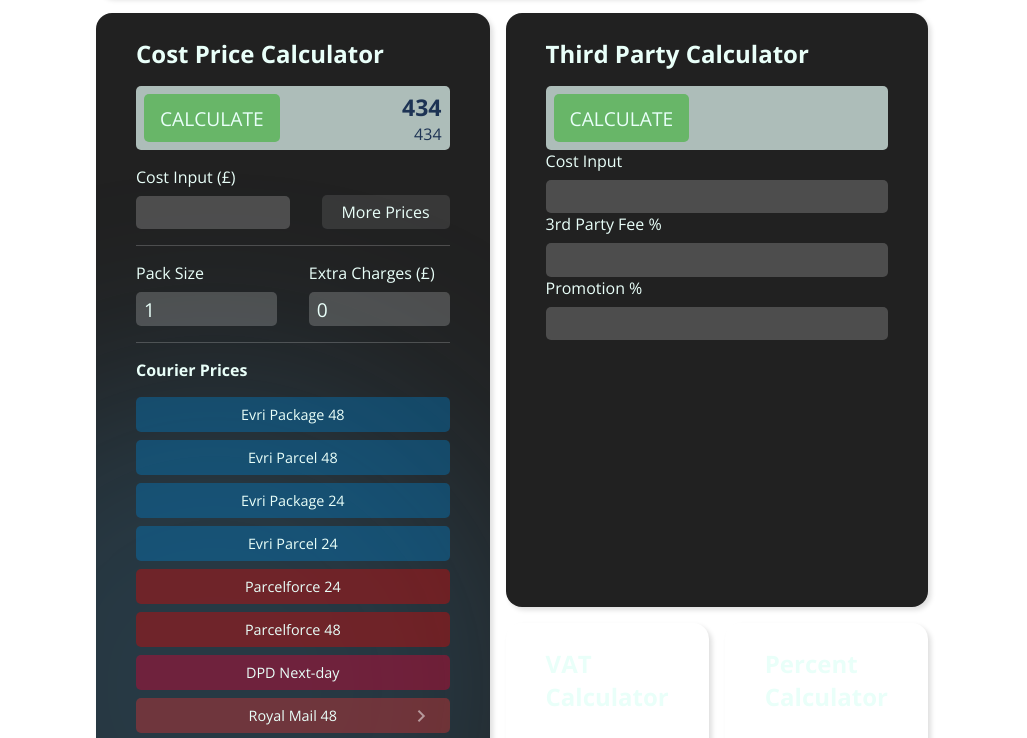
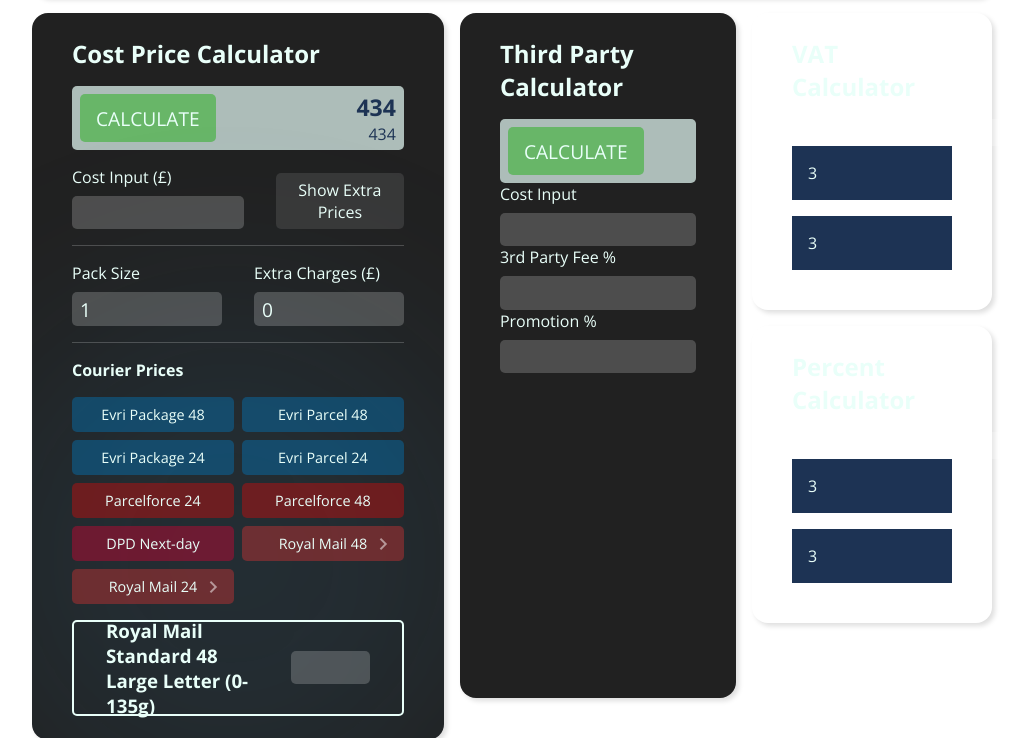
Before and after one commit to kgunessee/Product_Listing_Calculator_V3.0, a plain HTML site: page index.html in a window 1280 px wide. Shown: the part 132-870 px from the top of the page, without its empty margins (128-1155 px from the left). Drawn offline with nearby package versions, Linux system fonts and the light colour scheme.

Commit message:
Adjusted more prices section & function.

```diff
--- a/index.html
+++ b/index.html
@@ -51,7 +51,7 @@
                 <label for="cost-input">Cost Input (£)</label>
                 <input type="number" id="cost-input" />
               </div>
-              <button class="more-prices-button">More Prices</button>
+              <button class="more-prices-button">Show Extra Prices</button>
             </div>
 
             <div class="more-prices-container">
@@ -99,28 +99,46 @@
                 <button class="courier-btn dpd-btn">DPD Next-day</button>
 
                 <div class="menu-indicator-container">
-                  <button class="courier-btn std-48-btn rm-btn">Royal Mail 48</button>
+                  <button class="courier-btn std-48-btn rm-btn">
+                    Royal Mail 48
+                  </button>
                   <!--                  <i class="gg-arrow-right indicator"></i>-->
-                  <span class="material-symbols-outlined indicator-centre"> chevron_right </span>
+                  <span class="material-symbols-outlined indicator-centre">
+                    chevron_right
+                  </span>
                 </div>
                 <div class="menu-indicator-container">
-                  <button class="courier-btn std-24-btn rm-btn">Royal Mail 24</button>
-                  <span class="material-symbols-outlined indicator-centre"> chevron_right </span>
+                  <button class="courier-btn std-24-btn rm-btn">
+                    Royal Mail 24
+                  </button>
+                  <span class="material-symbols-outlined indicator-centre">
+                    chevron_right
+                  </span>
                 </div>
                 <div class="rm48-services-container">
                   <div class="rm48-standard-button">
                     <button class="courier-btn rm-btn">
                       Standard 48 Large Letter
                     </button>
-                    <span class="material-symbols-outlined indicator-bottom"> chevron_right </span>
+                    <span class="material-symbols-outlined indicator-bottom">
+                      chevron_right
+                    </span>
                     <div class="rm48-weight-brackets">
                       <button class="courier-btn rm-btn">STD48 (0-135g)</button>
-                      <button class="courier-btn rm-btn">STD48 (136-250g)</button>
-                      <button class="courier-btn rm-btn">STD48 (251-500g)</button>
-                      <button class="courier-btn rm-btn">STD48 (501-700g)</button>
+                      <button class="courier-btn rm-btn">
+                        STD48 (136-250g)
+                      </button>
+                      <button class="courier-btn rm-btn">
+                        STD48 (251-500g)
+                      </button>
+                      <button class="courier-btn rm-btn">
+                        STD48 (501-700g)
+                      </button>
                     </div>
                   </div>
-                  <button class="courier-btn rm-btn">Tracked 48 Large Letter</button>
+                  <button class="courier-btn rm-btn">
+                    Tracked 48 Large Letter
+                  </button>
                   <button class="courier-btn rm-btn">Tracked 48 Parcel</button>
                 </div>
                 <div class="rm24-services-container">
@@ -128,15 +146,25 @@
                     <button class="courier-btn rm-btn">
                       Standard 24 Large Letter
                     </button>
-                    <span class="material-symbols-outlined indicator-bottom"> chevron_right </span>
+                    <span class="material-symbols-outlined indicator-bottom">
+                      chevron_right
+                    </span>
                     <div class="rm24-weight-brackets">
                       <button class="courier-btn rm-btn">STD24 (0-135g)</button>
-                      <button class="courier-btn rm-btn">STD24 (136-250g)</button>
-                      <button class="courier-btn rm-btn">STD24 (251-500g)</button>
-                      <button class="courier-btn rm-btn">STD24 (501-700g)</button>
+                      <button class="courier-btn rm-btn">
+                        STD24 (136-250g)
+                      </button>
+                      <button class="courier-btn rm-btn">
+                        STD24 (251-500g)
+                      </button>
+                      <button class="courier-btn rm-btn">
+                        STD24 (501-700g)
+                      </button>
                     </div>
                   </div>
-                  <button class="courier-btn rm-btn">Tracked 24 Large Letter</button>
+                  <button class="courier-btn rm-btn">
+                    Tracked 24 Large Letter
+                  </button>
                   <button class="courier-btn rm-btn">Tracked 24 Parcel</button>
                 </div>
               </div>
@@ -146,7 +174,6 @@
               <input type="number" class="courier-result" />
             </div>
           </section>
-
         </section>
 
         <!---------------THIRD PARTY CALCULATOR SECTION----------------->
@@ -173,16 +200,23 @@
               <input type="number" id="promo" />
             </div>
           </div>
-
         </section>
-
+        <section id="tools-container">
           <!---------------VAT CALCULATOR SECTION----------------->
           <section id="vat-calc-container">
             <h2>VAT Calculator</h2>
+            <input>
+            <p class="tools-result">3</p>
+            <p class="tools-result">3</p>
+
           </section>
           <!---------------PERCENTAGE CALCULATOR SECTION----------------->
           <section id="percentage-calc-container">
             <h2>Percent Calculator</h2>
+            <input>
+            <p class="tools-result">3</p>
+            <p class="tools-result">3</p>
+          </section>
         </section>
       </main>
       <script src="main-script.js"></script>
--- a/main-script.js
+++ b/main-script.js
@@ -2,6 +2,25 @@
 const vat = document.querySelector(".vat-input-box").valueAsNumber / 100 + 1;
 const vatAsPercentage = Math.ceil((vat - 1) * 100);
 const courierResultInput = document.querySelector(".courier-result");
+
+function setModuleHeight() {
+  const costPriceCalcHeight = document
+    .querySelector("#cost-price-calc-container")
+    .getBoundingClientRect().height;
+
+  const thirdPartyCalcContainer = document.querySelector(
+    "#third-party-price-calc-container",
+  );
+
+  thirdPartyCalcContainer.style.setProperty(
+    "--max-height",
+    `${costPriceCalcHeight}px`,
+  );
+
+  const toolsContainer = document.querySelector("#tools-container");
+  toolsContainer.style.setProperty("--max-height", `${costPriceCalcHeight}px`);
+}
+setModuleHeight();
 
 //-------------COST PRICE MAIN CALCULATION-------------//
 function costPriceCalculate(morePrices, courier) {
@@ -17,6 +36,23 @@ function costPriceCalculate(morePrices, courier) {
   return total;
 }
 
+//----------SHOW MORE PRICES SECTION-------------//
+function showMorePrices() {
+  const morePricesContainer = document.querySelector(".more-prices-container");
+  const showPricesButton = document.querySelector(".more-prices-button");
+  showPricesButton.addEventListener("click", () => {
+    morePricesContainer.classList.toggle("active");
+    const showPriceText = "Show Extra Prices";
+    const hidePriceText = "Hide Extra Prices";
+    if (morePricesContainer.classList.contains("active")) {
+      showPricesButton.innerHTML = hidePriceText;
+    } else {
+      showPricesButton.innerHTML = showPriceText;
+    }
+  });
+}
+showMorePrices();
+
 function morePrices() {
   const morePrices = document.querySelectorAll(".price");
   const morePricesQuantity = document.querySelectorAll(".quantity");
@@ -27,8 +63,27 @@ function morePrices() {
     }
     total += price.valueAsNumber * morePricesQuantity[index].valueAsNumber;
   });
+
+  //----Adds border and changes background of the more prices button to indicate if there is a price in there more than 0----//
+  morePrices.forEach((price) => {
+    price.addEventListener("input", () => {
+      const inputList = Array.from(morePrices);
+      const isMoreThanZero = inputList.some((e) => {
+        return e.valueAsNumber > 0;
+      });
+      const showPricesButton = document.querySelector(".more-prices-button");
+      if (isMoreThanZero) {
+        showPricesButton.style.border = "1px solid rgba(255, 255, 255, 0.5)";
+        showPricesButton.style.background = "#1d3354";
+      } else {
+        showPricesButton.style.border = "none";
+        showPricesButton.style.background = "rgba(255, 255, 255, 0.1)";
+      }
+    });
+  });
   return total;
 }
+morePrices();
 
 //----------CALCULATE BUTTON EVENT ON CLICK-------------//
 const costPriceCalculateButton = document.querySelector(
@@ -44,17 +99,6 @@ costPriceCalculateButton.addEventListener("click", () => {
     2,
   )} excl.VAT`;
 });
-
-//----------SHOW MORE PRICES SECTION-------------//
-function showMorePrices() {
-  const morePricesContainer = document.querySelector(".more-prices-container");
-  const showPricesButton = document.querySelector(".more-prices-button");
-  showPricesButton.addEventListener("click", () => {
-    morePricesContainer.classList.toggle("active");
-    showPricesButton.classList.toggle("active");
-  });
-}
-showMorePrices();
 
 //--------ADD AND REMOVE MORE PRICES--------//
 function addAndRemoveMorePrices() {
--- a/main-style.css
+++ b/main-style.css
@@ -28,6 +28,7 @@
   --default-button-border-radius: 5px;
   --default-box-shadow: 3px 3px 5px rgba(0, 0, 0, 0.13);
   --open-sans-font: "Open Sans", sans-serif;
+  --max-height: 100%;
 }
 
 /*------------------DEFAULT STYLES------------------*/
@@ -54,7 +55,7 @@ body {
 
 #listing-calculator-all {
   margin: 0 auto;
-  width: 65%;
+  width: 75%;
 }
 
 button {
@@ -76,9 +77,21 @@ button:active {
 }
 
 main {
-  display: grid;
-  grid-template: repeat(3, 1fr) / repeat(4, 1fr);
-  grid-gap: 1rem;
+  display: flex;
+  gap: 1rem;
+}
+
+#cost-price-calc-container
+{
+  width: 45%;
+}
+
+#third-party-price-calc-container {
+  width: 30%;
+}
+
+#tools-container{
+  width: 25%;
 }
 
 #cost-price-calc-container,
@@ -89,18 +102,6 @@ main {
   box-shadow: var(--default-box-shadow);
   padding: 1.5rem 2.5rem;
   position: relative;
-}
-
-.background-blur {
-  position: absolute;
-  height: 70%;
-  width: 70%;
-  border-radius: 50%;
-  background: rgba(27, 101, 131, 0.68);
-  bottom: 0;
-  right: 0;
-  z-index: 1;
-  filter: blur(100px);
 }
 
 input {
@@ -206,7 +207,7 @@ header {
 
 #cost-price-calc-container {
   background: var(--default-dark-color);
-  grid-column: span 2;
+  grid-column: span 5;
   grid-row: span 3;
   overflow: hidden;
 
@@ -219,7 +220,7 @@ header {
     position: absolute;
     bottom: -10%;
     right: -10%;
-    background: rgba(66, 156, 210, 0.2);
+    background: rgba(66, 156, 210, 0.1);
     height: 70%;
     aspect-ratio: 1 / 1;
     border-radius: 50%;
@@ -254,19 +255,12 @@ header {
   height: fit-content;
   margin: 0;
   font-size: 1rem;
-  padding: 0.4rem 0;
+  padding: 0.4rem 0.5rem;
+
+  /*border: 1px solid white;*/
+
 }
 
-.more-prices-button.active {
-  background: var(--mid-blue-accent-color);
-  &:hover {
-    background: var(--hover-mid-blue-accent-color);
-  }
-
-  &:active {
-    background: var(--mid-blue-accent-color);
-  }
-}
 
 .more-prices-container {
   display: none;
@@ -502,21 +496,40 @@ header {
   position: relative;
 }
 
+/*------------------TOOLS SECTION------------------*/
+
+
 /*------------------THIRD PARTY CALCULATOR SECTION------------------*/
 
 #third-party-price-calc-container {
+
   background: var(--default-dark-color);
-  grid-column: span 2;
-  grid-row: span 2;
+  max-height: var(--max-height);
+}
+
+#tools-container {
+  display: flex;
+  flex-direction: column;
+  gap: 1rem;
+  max-height: var(--max-height);
+
 }
 
 /*------------------VAT CALCULATOR SECTION------------------*/
 
 #vat-calc-container {
-  grid-column: span 1;
+
+
+
 }
 /*------------------PERCENT CALCULATOR SECTION------------------*/
 
 #percentage-calc-container {
-  grid-column: span 1;
+
+
 }
+.tools-result {
+  padding: 1rem;
+  background: #1d3354;
+  margin-bottom: 1rem;
+}
```
Lines whose indentation alone changed are shown as unchanged.
